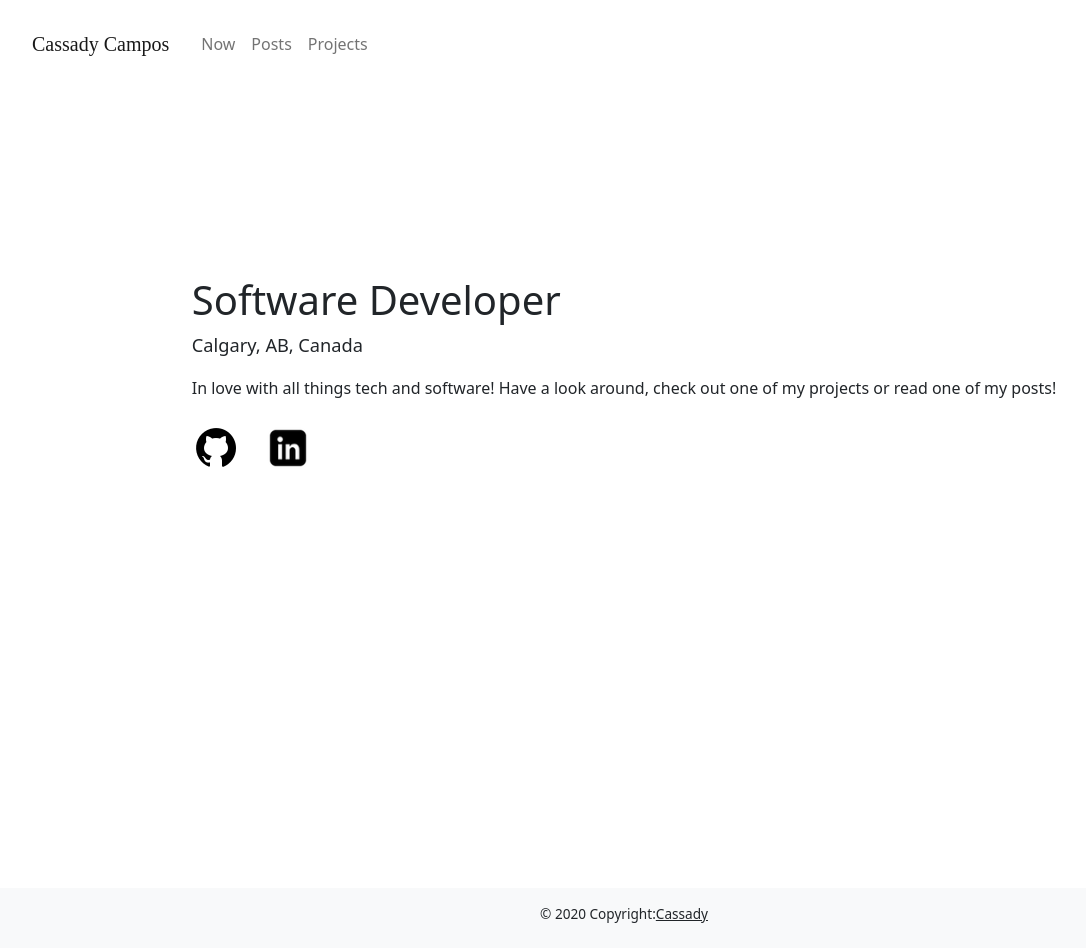
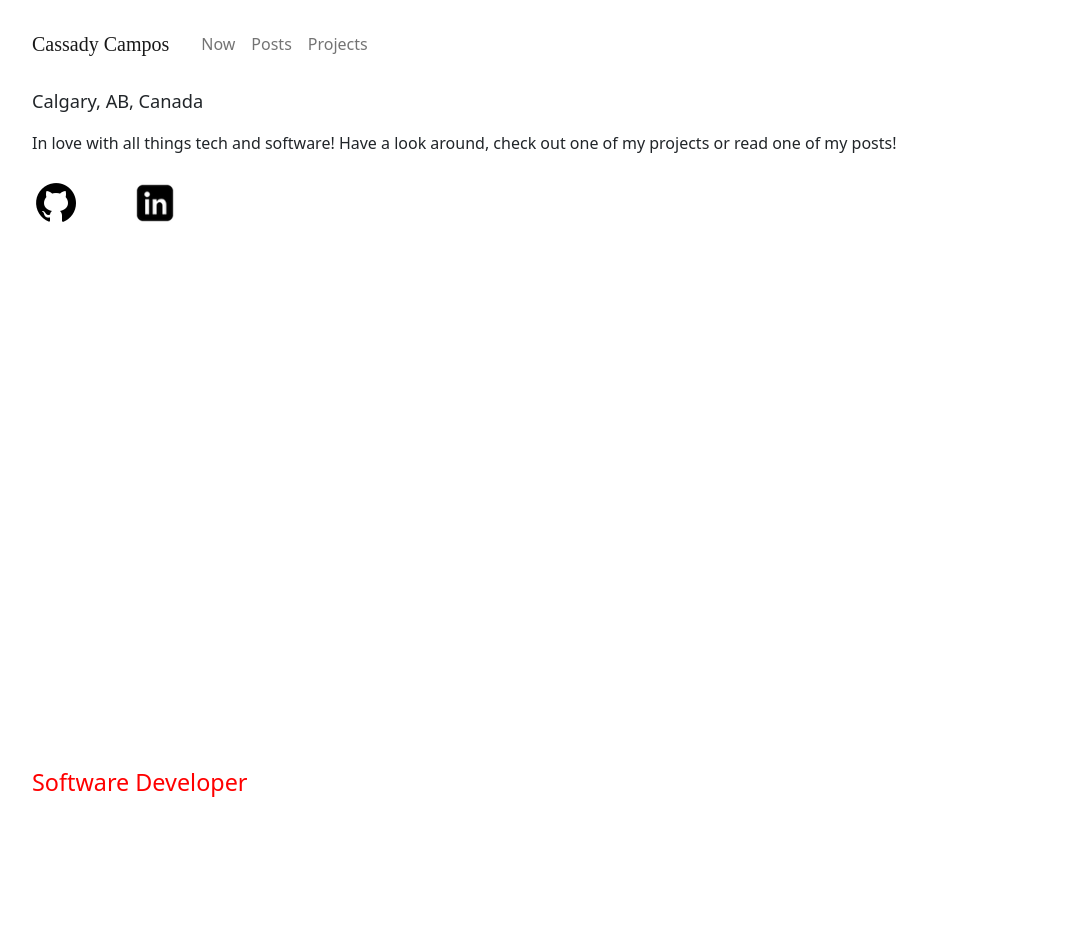
Before and after one commit to CassadyCampos/portfolio2021, a Next.js app: page / in a window 1280 px wide. Shown: the whole page, without its empty margins (16-1102 px from the left). After the commit the page ends 800 px from the top, so only its background shows below. Built offline with nearby package versions, Linux system fonts and the light colour scheme; a web font is replaced by a local one.

Commit message:
working concept

```diff
--- a/pages/_app.js
+++ b/pages/_app.js
@@ -38,16 +38,12 @@ function MyApp({ Component, pageProps }) {
                 />
             </Head>
 
-            <div className="">
+            <div className="min-vh-100 d-flex flex-column">
                 <CustomNav />
-                <main className="min-vh-100">
-                    <div className={'d-flex flex-wrap justify-content-center'}>
-                        <div className={'py-4'}>
+                <main className="d-flex flex-fill">
                             <Component {...pageProps} />
-                        </div>
-                    </div>
                 </main>
-                <Footer />
+                {/* <Footer /> */}
             </div>
         </>
     );
--- a/pages/index.js
+++ b/pages/index.js
@@ -14,7 +14,7 @@ export default function Home({ posts }) {
     const [open, set] = useState(true);
 
     return (
-        <div>
+        <div className="d-flex flex-fill">
             <Head>
                 <title>Cassady Campos Software</title>
                 <meta
@@ -24,19 +24,12 @@ export default function Home({ posts }) {
                 <link rel="icon" href="/favicon.ico" />
             </Head>
 
-            <main className="d-flex px-5">
+            <main className="d-flex flex-fill px-5">
                 <div
                     id="home"
-                    className="d-flex flex-column text-left justify-content-center"
-                    style={{ height: 'calc(85vh - 150px)' }}
+                    className="d-flex flex-fill flex-column text-left justify-content-center"
+                    // style={{ height: 'calc(85vh - 150px)' }}
                 >
-                    <h1
-                        className={
-                            ' animate__animated animate__fadeInRightBig animate__slow'
-                        }
-                    >
-                        Software Developer
-                    </h1>
                     <div
                         className={
                             styles.subTitle +
@@ -92,6 +85,17 @@ export default function Home({ posts }) {
                             </a>
                         </div>
                     </div>
+                    <div className="d-flex flex-fill align-items-end">
+                    <div
+                        className={
+                            styles.title +
+                            ' animate__animated animate__fadeInRightBig animate__slow flex-fill'
+                        }
+                    >
+                        Software Developer
+                    </div>
+                    </div>
+
                 </div>
             </main>
         </div>
--- a/pages/now.js
+++ b/pages/now.js
@@ -8,7 +8,7 @@ const Now = () => {
             <h1 className={styles.baseFont + " display-4 py-4 text-center"}>now</h1>
 
             <div className={styles.baseText + ' my-3 ' + styles.baseFont}>
-                {"In 2021 I graduated studying Computer Science from the Univerisity of Lethbridge, AB, Canada."}
+                {"In 2021 I graduated studying Computer Science from the Univerisity of Lethbridge, AB, Canada. Afterwards I worked as a full-stack Software Developer at Arcurve. I was building a CRM web app for prominent figures in the Oil and Energy Sector. In this role I would manage and expand our UI automation test suite into an intergal part of our deployment cycle, and onboard and mentor internship students."}
             </div>
         <br/>
 
--- a/styles/Home.module.css
+++ b/styles/Home.module.css
@@ -16,6 +16,10 @@
     font-size: 0.85rem;
 }
 
+.title {
+    color: red;
+    font-size: 1.46rem;
+}
 .subTitle {
     font-weight: 200;
     font-size:1.14rem;
```
